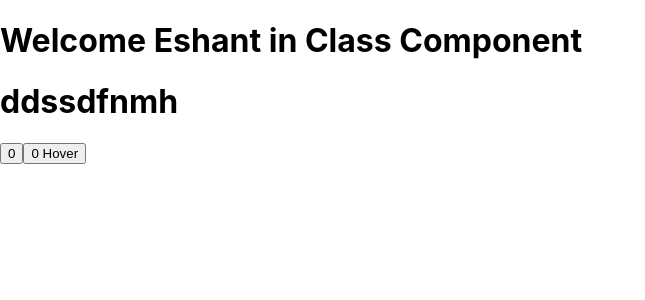
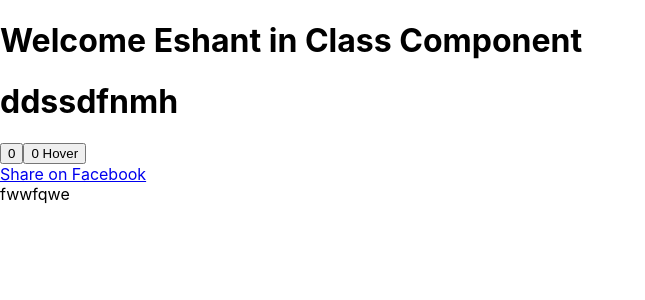
Before and after one commit to eshant11/my-ts-react-app, a React (Create React App) app: page / in a window 1280 px wide. Shown: the top 300 px of the page, without its empty margins (0-645 px from the left). Built offline with nearby package versions, Linux system fonts and the light colour scheme.

Commit message:
Initial commit

```diff
--- a/package.json
+++ b/package.json
@@ -1,4 +1,4 @@
-  {
+{
   "name": "my-ts-react-app",
   "version": "0.1.0",
   "private": true,
@@ -11,9 +11,11 @@
     "@types/react": "^18.2.46",
     "@types/react-dom": "^18.2.18",
     "axios": "^1.6.3",
+    "google-maps-react": "^2.0.6",
     "react": "^18.2.0",
     "react-dom": "^18.2.0",
     "react-scripts": "5.0.1",
+    "react-share": "^5.1.0",
     "typescript": "^4.9.5",
     "web-vitals": "^2.1.4"
   },
--- a/src/App.tsx
+++ b/src/App.tsx
@@ -8,7 +8,7 @@ import FunctionClick from "./ClassClick";
 import ClassClick from "./ClassClick";
 import EventBinding from "./EventBinding";
 import ParentComponent from "./ParentComponent";
-import {ConditionalRenderring} from "./ConditionalRenderring";
+import { ConditionalRenderring } from "./ConditionalRenderring";
 import { ListRendering } from "./ListRendering";
 import HandleForm from "./HandleForm";
 import Mounting from "./Mounting";
@@ -28,9 +28,14 @@ import PropsRenderCounter from "./PropsRenderCounter";
 import PropsClickCounter from "./PropsClickCounter";
 import PropsCounter from "./PropsCounter";
 import PropsHoverCounter from "./PropsHoverCounter";
+import ComponentA from "./ComponentA";
+import { UserProvider } from "./UserContext";
+import ComponentB from "./ComponentB";
+import ReactShare from "./ReactShare";
+import GoogleMapIntegration from "./googleMapIntegration/GoogleMapIntegration";
 
 
-const  App= ()=> {
+const App = () => {
   // const address={city:"khandwa",state:"M.P."}
 
   return (<>
@@ -47,9 +52,9 @@ const  App= ()=> {
 <ConditionalRenderring/>
 <ListRendering/>
 <HandleForm/>
+<RefDemo/>
 <Mounting/>
 <ParentComp/>
-<RefDemo/>
 <ClassParentRef/>
 <PortalDemo/> */}
     {/* <ErrorBoundary>
@@ -69,12 +74,15 @@ const  App= ()=> {
 <HoverCounterHOC  /> */}
 
     {/* <PropsRenderCounter render={(isLoggedIn:boolean)=>isLoggedIn?"Eshant":"Guest"}/> */}
-<PropsCounter render={(count:number,incrementCount:()=>void)=><PropsClickCounter count={count} incrementCount={incrementCount}/>}/>
-<PropsCounter render={(count:number,incrementCount:()=>void)=><PropsHoverCounter count={count} incrementCount={incrementCount}/>}/>
-
+    <PropsCounter render={(count: number, incrementCount: () => void) => <PropsClickCounter count={count} incrementCount={incrementCount} />} />
+    <PropsCounter render={(count: number, incrementCount: () => void) => <PropsHoverCounter count={count} incrementCount={incrementCount} />} />
+    {/* <UserProvider value={"Eshant"}>
+      <ComponentA />
+    </UserProvider> */}
+    <ReactShare />
+    <GoogleMapIntegration />
 
   </>
-
   );
 }
 
--- /dev/null
+++ b/src/ComponentA.tsx
@@ -0,0 +1,17 @@
+import React, { Component } from 'react'
+import ComponentC from './ComponentC';
+import ComponentB from './ComponentB';
+
+ class ComponentA extends Component {
+
+  render() {
+    return (
+      <div>
+        <ComponentC/>
+      <ComponentB/>
+      </div>
+    )
+  }
+}
+
+export default ComponentA;
--- /dev/null
+++ b/src/ComponentB.tsx
@@ -0,0 +1,13 @@
+import React, { Component } from 'react'
+import ComponentC from './ComponentC'
+import { UserConsumer } from './UserContext'
+
+ class ComponentB extends Component {
+  render() {
+    return (
+      <UserConsumer>{(userName:any)=>{return(<div>ComponentB {userName}</div>)}}</UserConsumer>
+    )
+  }
+}
+
+export default ComponentB
--- a/src/PropsCounter.tsx
+++ b/src/PropsCounter.tsx
@@ -24,4 +24,4 @@ interface Props {
   }
 }
 
-export default PropsCounter
+export default PropsCounter;
--- /dev/null
+++ b/src/ReactShare.js
@@ -0,0 +1,32 @@
+import React, { useState } from 'react';
+import { FacebookShareButton, FacebookIcon, WhatsappShareButton, WhatsappIcon } from 'react-share';
+
+function ReactShare() {
+    const [showShareOption, setShowShareOption] = useState(false);
+    const shareUrl = 'https://facebook.com'; // Your share URL
+    const whatsAppUrl = 'https://web.whatsapp.com/'; // Your share URL
+
+    const handleLinkClick = () => {
+        setShowShareOption(true);
+    };
+
+    return (
+        <div>
+            {/* Link to trigger sharing options */}
+            <a href="#" onClick={handleLinkClick}>Share on Facebook</a>
+
+            {/* Facebook share button */}
+            {showShareOption &&
+                (<>  <FacebookShareButton url={shareUrl}>
+                    <FacebookIcon size={32} round />
+                </FacebookShareButton>
+                    <WhatsappShareButton url={whatsAppUrl}>
+                        <WhatsappIcon size={32} round />
+                    </WhatsappShareButton>
+                </>)
+            }
+        </div>
+    );
+}
+
+export default ReactShare;
--- /dev/null
+++ b/src/UserContext.tsx
@@ -0,0 +1,7 @@
+import React from "react";
+
+const  UserContext = React.createContext({});
+const UserProvider = UserContext.Provider;
+const UserConsumer = UserContext.Consumer;
+
+export {UserConsumer,UserProvider}
--- /dev/null
+++ b/src/googleMapIntegration/GoogleMapIntegration.tsx
@@ -0,0 +1,12 @@
+import React from 'react'
+
+const GoogleMapIntegration = () => {
+    return (
+        <div>
+            fwwfqwe
+
+        </div>
+    )
+}
+
+export default GoogleMapIntegration;
```
Also changed, not shown: src/ComponentC.tsx (added, +15 -0 lines), src/RefDemo.tsx (+11 -3 lines), 1 other file (tests, documents, lock files or other folders). Lines whose indentation alone changed are shown as unchanged.
